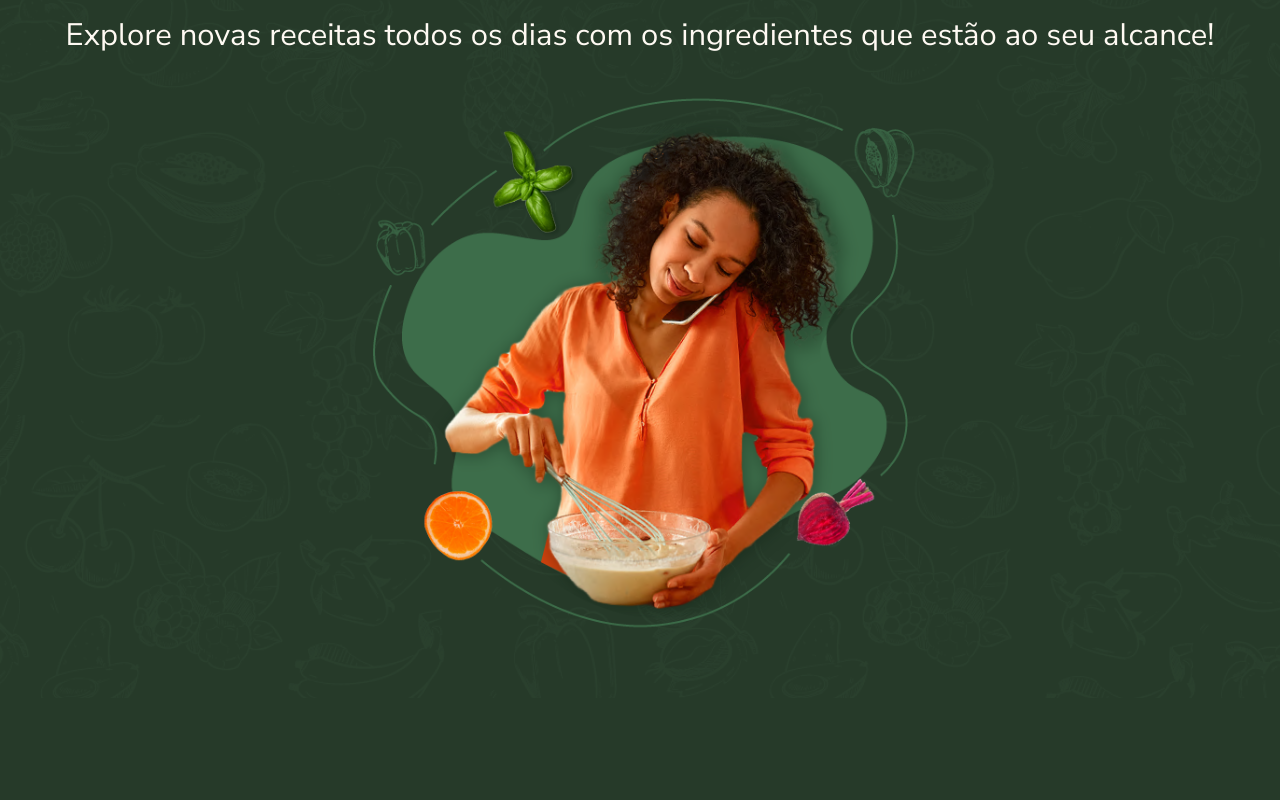
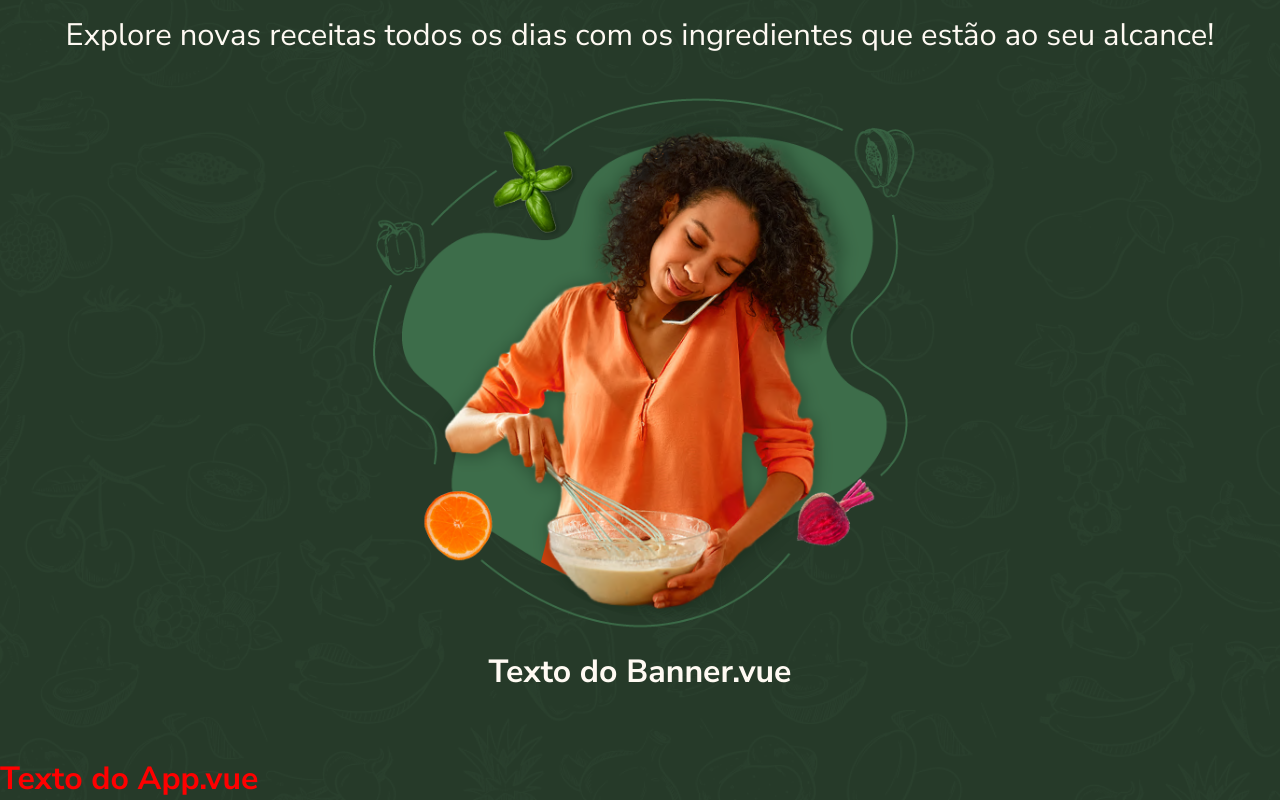
Before and after one commit to carvalhocaio/cookin-up, a Vue app: page / in a window 1280 px wide. Shown: the part 333-1133 px from the top of the page. Before the commit the page ends 1031 px from the top, so only its background shows below. Built offline with nearby package versions, Linux system fonts and the light colour scheme.

Commit message:
feat: add titles to App and Banner components

```diff
--- a/src/App.vue
+++ b/src/App.vue
@@ -5,4 +5,14 @@ export default {components: { Banner }}
 
 <template>
   <Banner />
+
+  <h1 class="titulo">
+    Texto do App.vue
+  </h1>
 </template>
+
+<style scoped>
+.titulo {
+  color: red;
+}
+</style>
--- a/src/components/Banner.vue
+++ b/src/components/Banner.vue
@@ -14,6 +14,9 @@
     </div>
 
     <img src="../assets/images/foto-banner.png" alt="..." class="foto-banner">
+    <h1 class="titulo">
+      Texto do Banner.vue
+    </h1>
   </header>
 </template>
 
```
